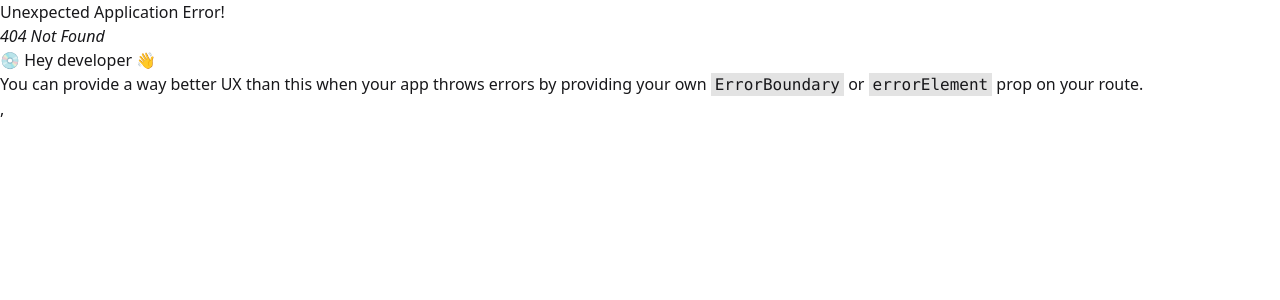
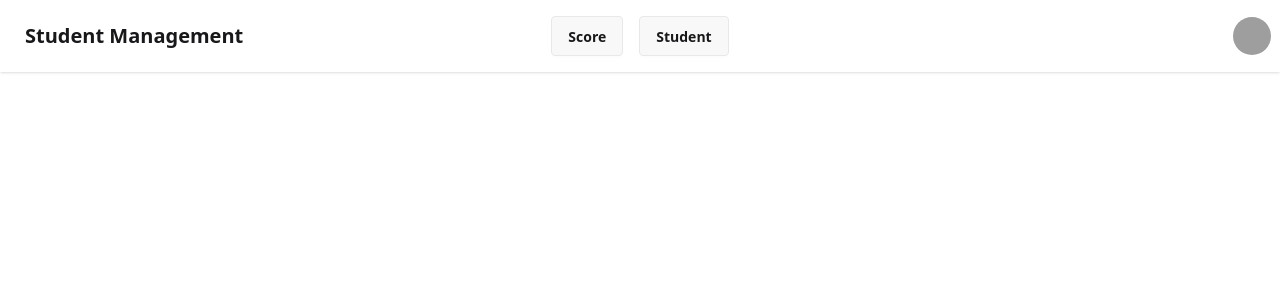
Before and after one commit to WuMingDao/student-management-ts-frontend, a React (Vite) app: page /home/score in a window 1280 px wide. Before the commit this address had no page. Shown: the top 300 px of the page. Built offline with nearby package versions, Linux system fonts and the light colour scheme; grey boxes are pictures that could not be loaded.

Commit message:
Add NavBar and router

```diff
--- a/src/App.tsx
+++ b/src/App.tsx
@@ -4,7 +4,7 @@ import { router } from "./router";
 function App() {
   return (
     <>
-      <RouterProvider router={router} />,
+      <RouterProvider router={router} />
     </>
   );
 }
--- a/src/router/index.tsx
+++ b/src/router/index.tsx
@@ -1,8 +1,60 @@
-import { createBrowserRouter } from "react-router";
+import { createBrowserRouter, Navigate } from "react-router";
+import AppLayout from "../ui/AppLayout";
 
 export const router = createBrowserRouter([
   {
     path: "/",
-    element: <div>Hello World</div>,
+    Component: AppLayout,
+    children: [
+      {
+        index: true,
+        element: <Navigate to="/home" replace />,
+      },
+      {
+        path: "home",
+        lazy: () => import("../ui/Home"),
+        children: [
+          { index: true, element: <Navigate to="score" replace /> },
+          {
+            element: <></>,
+            children: [
+              {
+                path: "score",
+                element: <div>Score</div>,
+              },
+              {
+                path: "student",
+                element: <div>Student</div>,
+              },
+            ],
+          },
+        ],
+      },
+      {
+        path: "profile",
+        element: <div>profile</div>,
+      },
+
+      // Auth
+      {
+        path: "auth",
+        children: [
+          {
+            path: "login",
+            element: <div>login</div>,
+          },
+          {
+            path: "register",
+            element: <div>register</div>,
+          },
+        ],
+      },
+
+      // 404 Not found
+      {
+        path: "*",
+        element: <div>404</div>,
+      },
+    ],
   },
 ]);
--- /dev/null
+++ b/src/ui/Home.tsx
@@ -0,0 +1,11 @@
+import { Outlet } from "react-router";
+import NavBar from "./NavBar";
+
+export const Component = function Home() {
+  return (
+    <>
+      <NavBar />
+      <Outlet />
+    </>
+  );
+};
--- /dev/null
+++ b/src/ui/NavBar.tsx
@@ -0,0 +1,96 @@
+import { useNavigate } from "react-router";
+
+function NavBar() {
+  const navigate = useNavigate();
+
+  return (
+    <>
+      <div className="navbar bg-base-100 shadow-sm">
+        <div className="navbar-start">
+          <div className="dropdown">
+            <div tabIndex={0} role="button" className="btn btn-ghost lg:hidden">
+              <svg
+                xmlns="http://www.w3.org/2000/svg"
+                className="h-5 w-5"
+                fill="none"
+                viewBox="0 0 24 24"
+                stroke="currentColor"
+              >
+                {" "}
+                <path
+                  strokeLinecap="round"
+                  strokeLinejoin="round"
+                  strokeWidth="2"
+                  d="M4 6h16M4 12h8m-8 6h16"
+                />{" "}
+              </svg>
+            </div>
+            <ul
+              tabIndex="-1"
+              className="menu menu-sm dropdown-content bg-base-100 rounded-box z-1 mt-3 w-52 p-2 shadow"
+            >
+              <li>
+                <a>Item 1</a>
+              </li>
+              <li>
+                <a>Parent</a>
+                <ul className="p-2">
+                  <li>
+                    <a>Submenu 1</a>
+                  </li>
+                  <li>
+                    <a>Submenu 2</a>
+                  </li>
+                </ul>
+              </li>
+              <li>
+                <a>Item 3</a>
+              </li>
+            </ul>
+          </div>
+          <a className="btn btn-ghost text-xl" onClick={() => navigate("/")}>
+            Student Management
+          </a>
+        </div>
+        <div className="navbar-center hidden lg:flex">
+          <ul className="menu menu-horizontal px-1 gap-4">
+            <li>
+              <button className="btn">Score</button>
+            </li>
+            <li>
+              <button className="btn">Student</button>
+            </li>
+          </ul>
+        </div>
+        <div className="navbar-end">
+          <div className="dropdown dropdown-end">
+            <div
+              tabIndex={0}
+              role="button"
+              className="btn btn-ghost btn-circle avatar"
+            >
+              <div className="w-10 rounded-full">
+                <img
+                  alt="Tailwind CSS Navbar component"
+                  src="https://img.daisyui.com/images/stock/photo-1534528741775-53994a69daeb.webp"
+                />
+              </div>
+            </div>
+            <ul
+              tabIndex="-1"
+              className="menu menu-sm dropdown-content bg-base-100 rounded-box z-1 mt-3 w-52 p-2 shadow"
+            >
+              <li>
+                <a className="justify-between">Profile</a>
+              </li>
+              <li>
+                <a>Logout</a>
+              </li>
+            </ul>
+          </div>
+        </div>
+      </div>
+    </>
+  );
+}
+export default NavBar;
```
